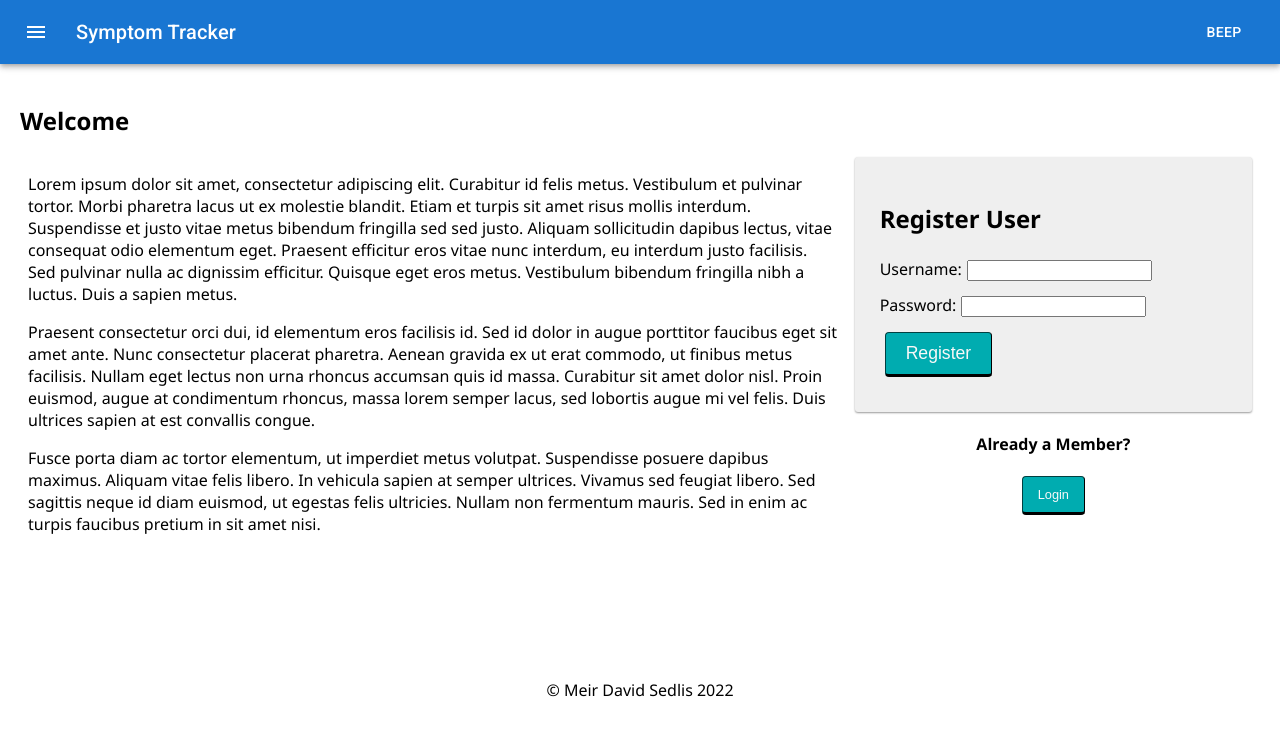
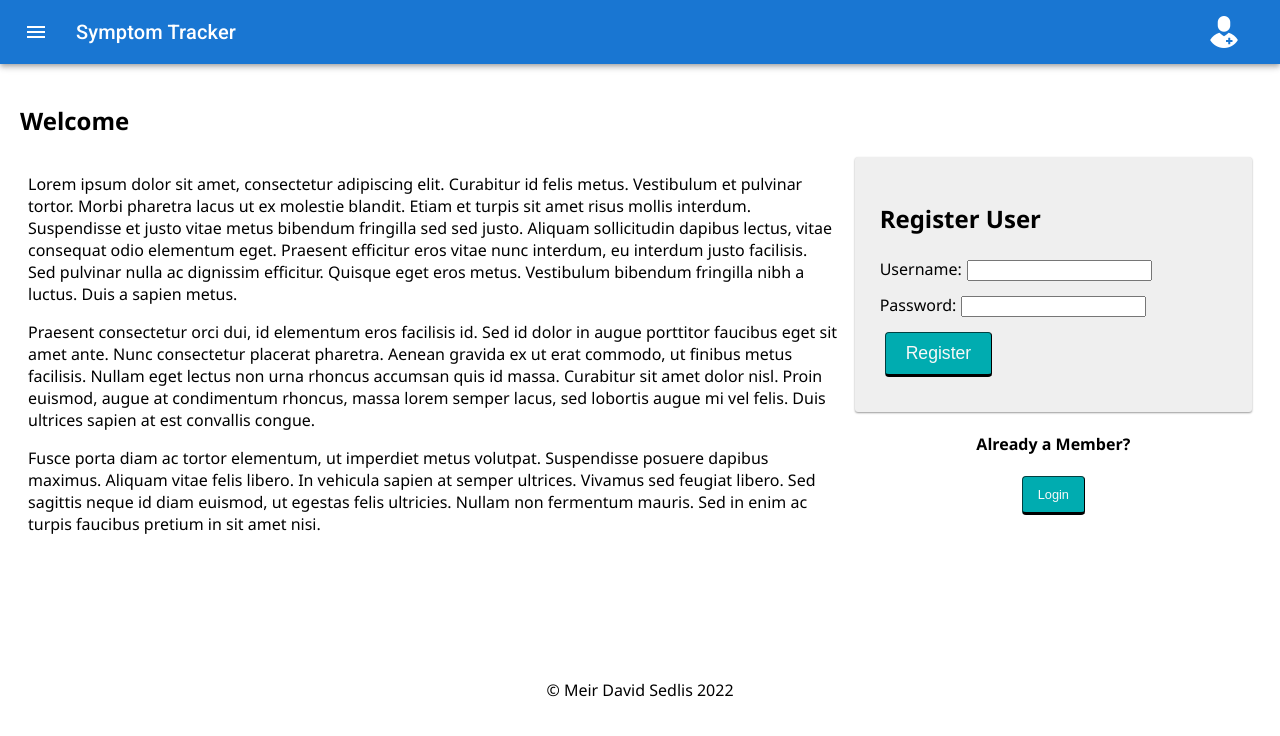
Before and after one commit to MeirSedlis/Symptom-Tracker, a React (Create React App) app: page /detail/1#/home in a window 1280 px wide. Shown: the top 736 px of the page. Built offline with nearby package versions, Linux system fonts and the light colour scheme; no server answers.

Commit message:
update at the doctor button

```diff
--- a/src/components/Nav/Nav.jsx
+++ b/src/components/Nav/Nav.jsx
@@ -77,8 +77,8 @@ export default function ButtonAppBar() {
             Symptom Tracker
           </Typography>
           <Button color="inherit">
-            BEEP
-          </Button>
+            <img src="../../../doctor.png"/>
+         </Button>
         </Toolbar>
       </AppBar>
     </Box>
```
Also changed, not shown: public/doctor.png (added), public/doctor2.png (added).
